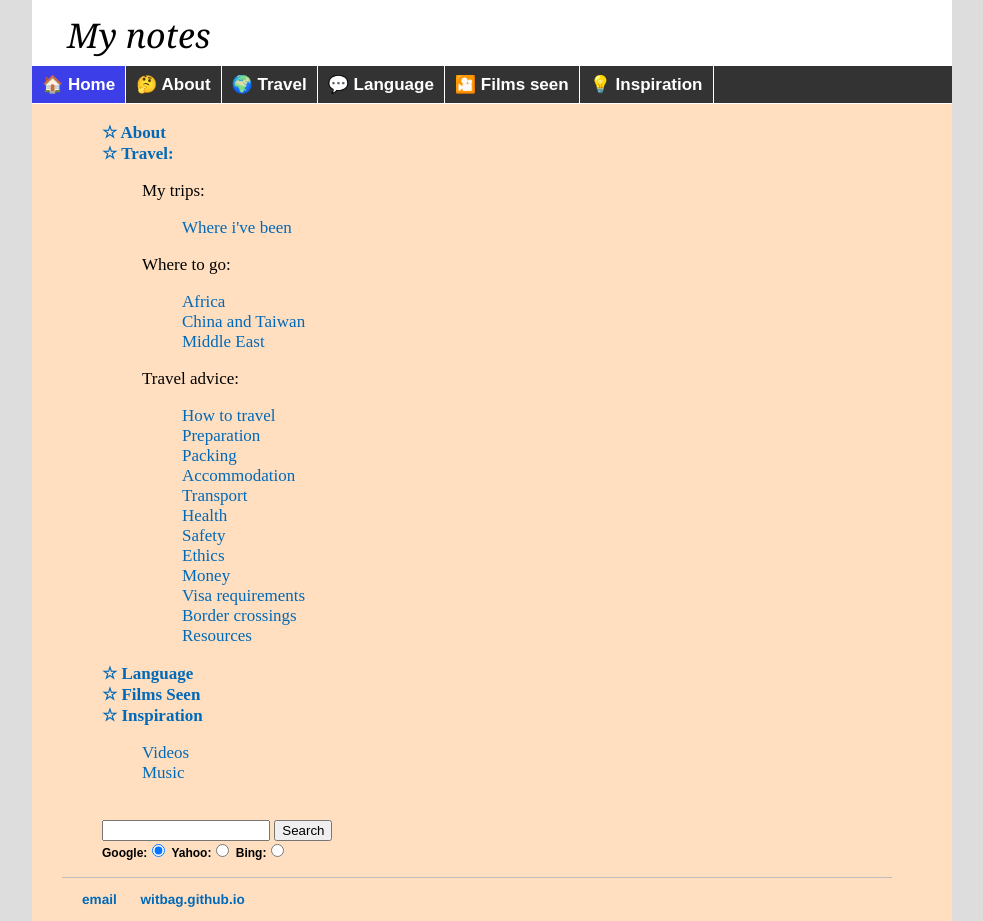
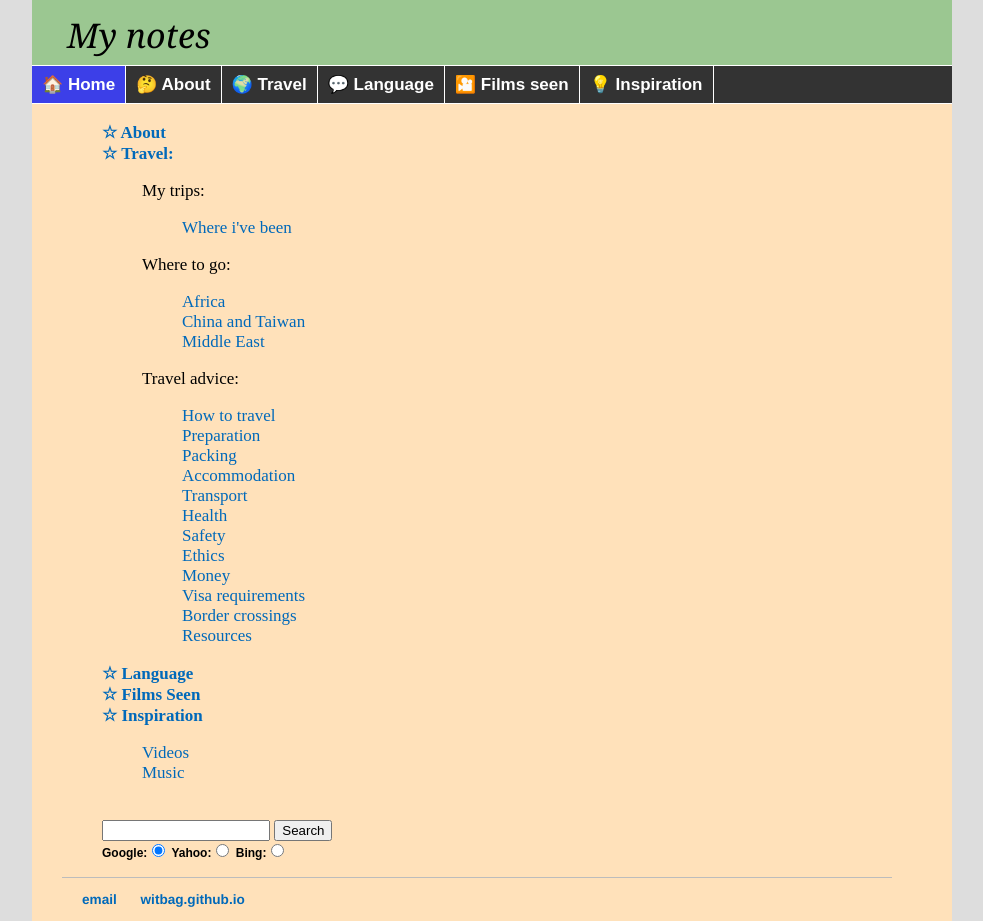
Before and after one commit to witbag/witbag.github.io, a Jekyll site: the page built from index.html, in a window 1280 px wide. Shown: the whole page, without its empty margins (148-1131 px from the left). Built offline with Jekyll 4.4.1, drawn with Linux system fonts in a browser that asks for light colours.

Commit message:
Update main.css

```diff
--- a/css/main.css
+++ b/css/main.css
@@ -7,11 +7,11 @@ background: #FFFFFF;
 }
 #style_header {                 /*TOP BAR*/
 height: 82px;
-background: #b5d8a6  9bc791;
+background: #9bc791;
 }
 #style_content {                /*MAIN TEXT*/
 /*width: 100%;*/
-background: #ffdfbf;
+background: #ffe1ba;
 font-size: 17px;
 padding-left: 30px;
 padding-right: 60px;
```
